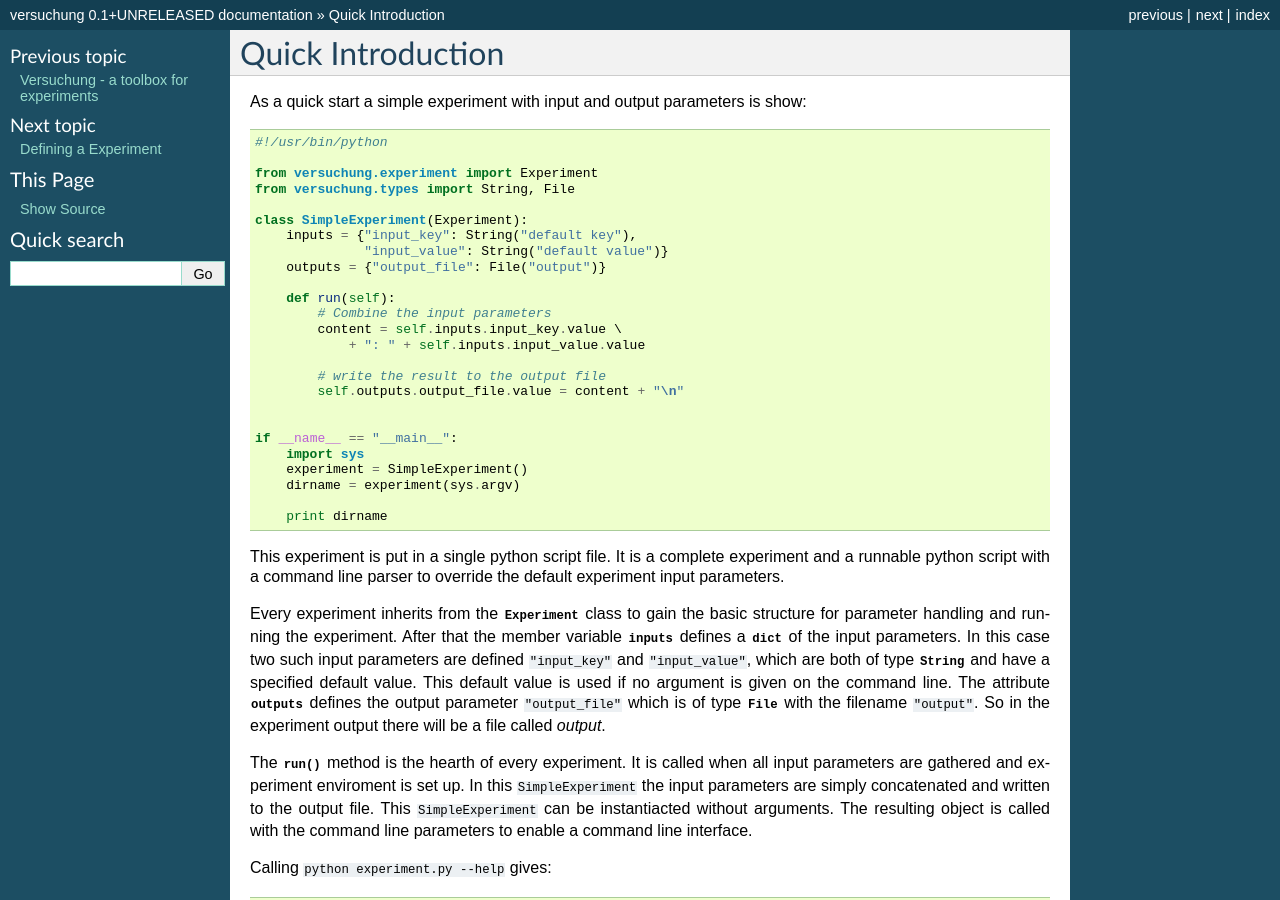
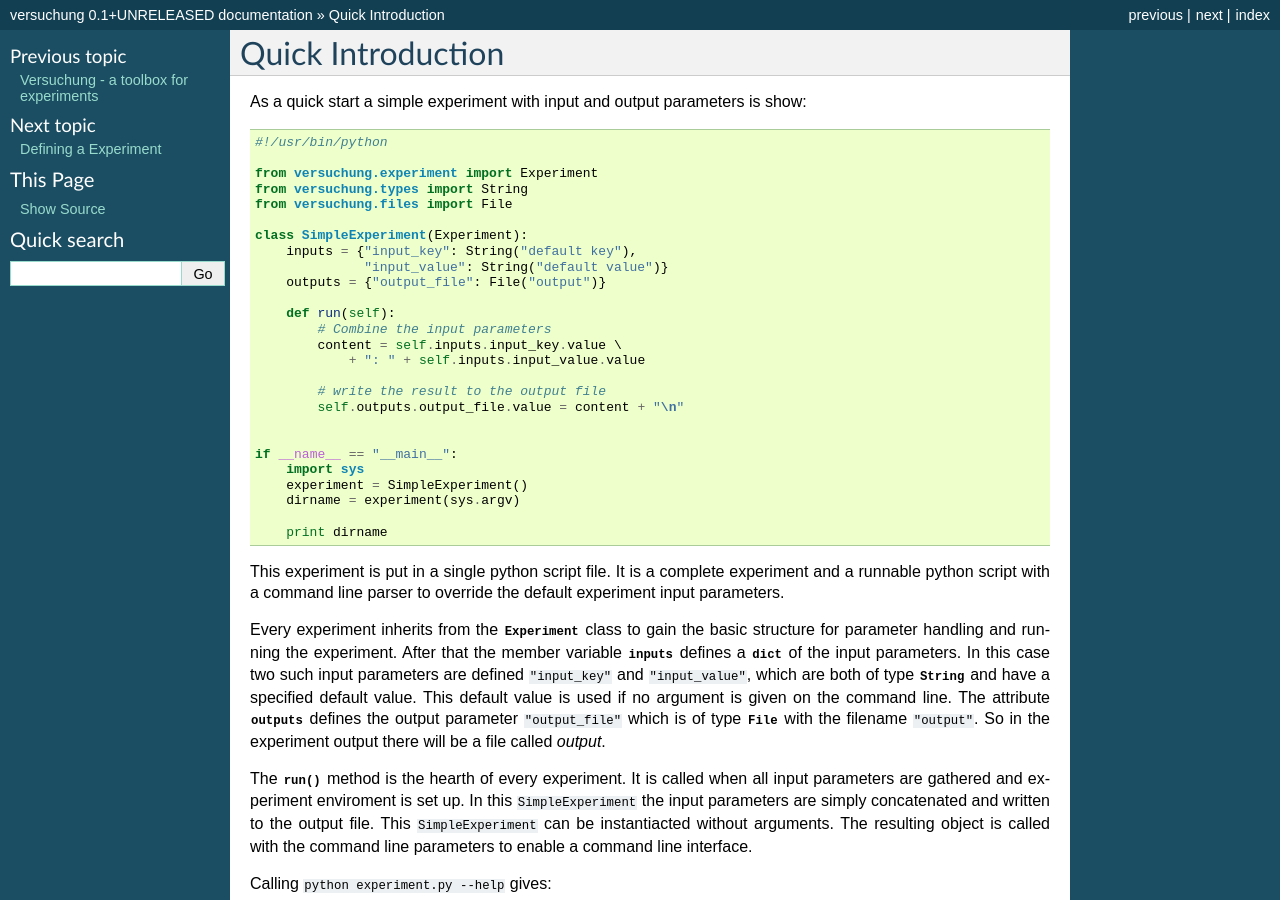
Before and after one commit to stettberger/versuchung, a Sphinx documentation site: the page built from doc/intro.rst, in a window 1280 px wide and 900 px high. Built offline with Sphinx 7.4.7, drawn with Linux system fonts in a browser that asks for light colours.

Commit message:
doc: intro refers to versuchung.files for File
Change-Id: Ie32e968eceb75876f3a582877d50d7aeb0e719fc

```diff
--- a/doc/intro.rst
+++ b/doc/intro.rst
@@ -6,7 +6,8 @@ As a quick start a simple experiment with input and output parameters is show::
     #!/usr/bin/python
 
     from versuchung.experiment import Experiment
-    from versuchung.types import String, File
+    from versuchung.types import String
+    from versuchung.files import File
 
     class SimpleExperiment(Experiment):
         inputs = {"input_key": String("default key"),
@@ -46,7 +47,7 @@ specified default value. This default value is used if no argument is
 given on the command line. The attribute
 :attr:`~versuchung.experiment.Experiment.outputs` defines the
 output parameter ``"output_file"`` which is of type
-:class:`~versuchung.types.File` with the filename ``"output"``. So
+:class:`~versuchung.files.File` with the filename ``"output"``. So
 in the experiment output there will be a file called *output*.
 
 The :meth:`~versuchung.experiment.Experiment.run` method is the
```
